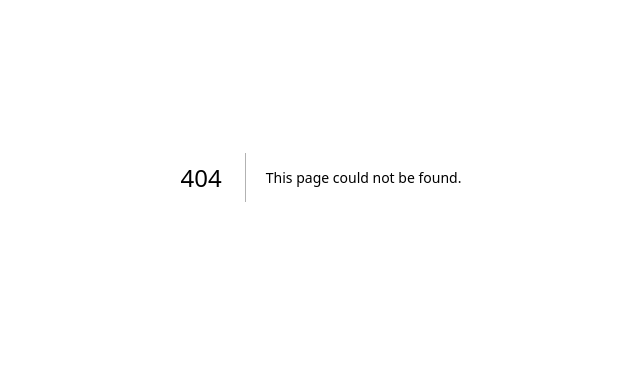
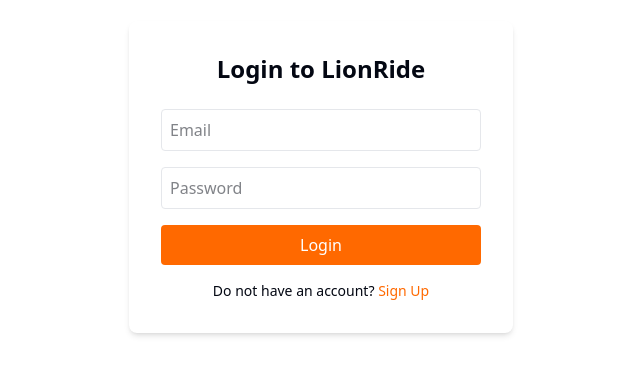
Before and after one commit to GraceJulius/LionRide, a Next.js app in the folder frontend/lionride-frontend/: page /driver/login in a window 1280 px wide. Before the commit this address had no page. Shown: the part 223-598 px from the top of the page, without its empty margins (319-959 px from the left). Built offline with nearby package versions, Linux system fonts and the light colour scheme; no server answers.

Commit message:
feat: driver login page

```diff
--- /dev/null
+++ b/frontend/lionride-frontend/src/app/driver/login/page.js
@@ -0,0 +1,69 @@
+//updated to use firebase auth to sign in
+
+"use client";
+import { useState } from "react";
+import { useRouter } from "next/navigation";
+import { auth } from "../../firebase/firebaseClient";
+import { signInWithEmailAndPassword } from "firebase/auth";
+
+export default function Login() {
+  const [formData, setFormData] = useState({ email: "", password: "" });
+  const [error, setError] = useState("");
+  const router = useRouter();
+
+  const handleChange = (e) => {
+    setFormData({ ...formData, [e.target.name]: e.target.value });
+  };
+
+  const handleLogin = async (e) => {
+    e.preventDefault();
+    const { email, password } = formData;
+
+    try {
+      const userCredential = await signInWithEmailAndPassword(auth, email, password);
+      const idToken = await userCredential.user.getIdToken();
+
+      // Store token securely (use context or HTTP-only cookies in production)
+      localStorage.setItem("token", idToken);
+
+      router.push("/profile"); // Redirect after successful login
+    } catch (err) {
+      setError("Invalid email or password. Please try again.");
+    }
+  };
+
+  return (
+    <div className="flex min-h-screen justify-center items-center">
+      <div className="bg-white p-8 rounded-md shadow-md w-96">
+        <h2 className="text-2xl font-bold text-center mb-6">Login to LionRide</h2>
+        {error && <p className="text-red-500 text-center">{error}</p>}
+        <form onSubmit={handleLogin}>
+          <input
+            name="email"
+            type="email"
+            placeholder="Email"
+            value={formData.email}
+            onChange={handleChange}
+            required
+            className="w-full p-2 border rounded mb-4"
+          />
+          <input
+            name="password"
+            type="password"
+            placeholder="Password"
+            value={formData.password}
+            onChange={handleChange}
+            required
+            className="w-full p-2 border rounded mb-4"
+          />
+          <button type="submit" className="w-full bg-orange-500 text-white py-2 rounded">
+            Login
+          </button>
+        </form>
+        <p className="text-center mt-4 text-sm">
+          Do not have an account? <a href="/driver/signup" className="text-orange-500">Sign Up</a>
+        </p>
+      </div>
+    </div>
+  );
+}
```
